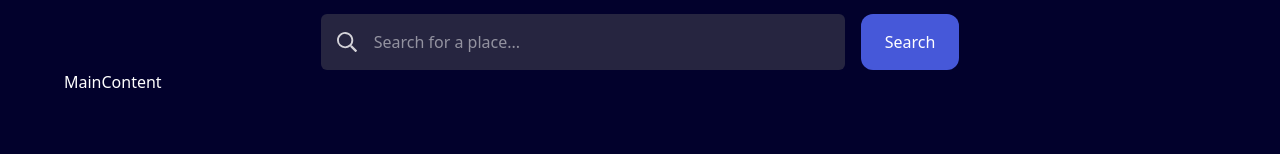
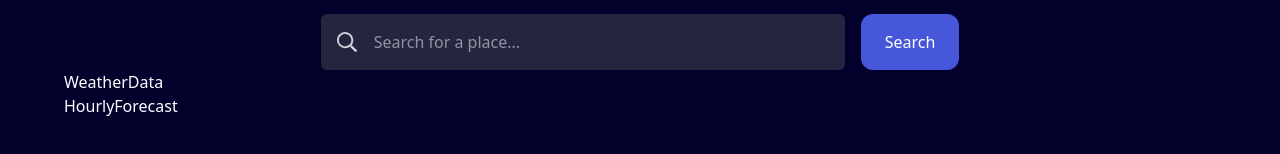
Before and after one commit to Mohammed-Lashein/frontend-mentor-hackathon, a React (Vite) app: page / in a window 1280 px wide. Shown: the part 244-398 px from the top of the page. Built offline with nearby package versions, Linux system fonts and the light colour scheme.

Commit message:
feat: create WeatherData and HourlyForecast components

```diff
--- /dev/null
+++ b/src/components/HourlyForecast.tsx
@@ -0,0 +1,6 @@
+function HourlyForecast() {
+  return (
+    <div>HourlyForecast</div>
+  )
+}
+export default HourlyForecast
--- a/src/components/MainContent.tsx
+++ b/src/components/MainContent.tsx
@@ -1,6 +1,12 @@
+import HourlyForecast from './HourlyForecast'
+import WeatherData from './WeatherData'
+
 function MainContent() {
-  return (
-    <div>MainContent</div>
-  )
+	return (
+		<div>
+			<WeatherData />
+			<HourlyForecast />
+		</div>
+	)
 }
 export default MainContent
--- /dev/null
+++ b/src/components/WeatherData.tsx
@@ -0,0 +1,6 @@
+function WeatherData() {
+  return (
+    <div>WeatherData</div>
+  )
+}
+export default WeatherData
```
